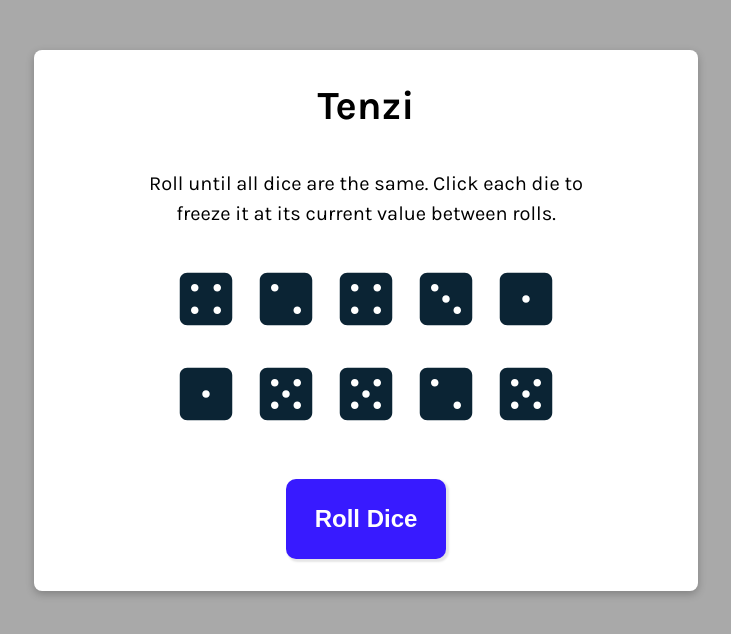
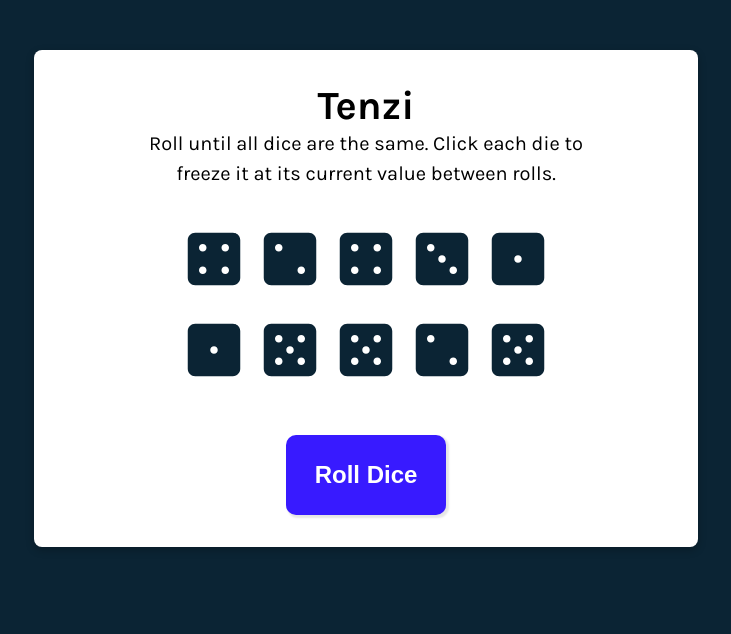
Before and after one commit to stolomeo/Tenzi, a React (Create React App) app: page / in a window 1280 px wide. Shown: the top 634 px of the page, without its empty margins (274-1005 px from the left). Built offline with nearby package versions, Linux system fonts and the light colour scheme.

Commit message:
style header

```diff
--- a/src/App.js
+++ b/src/App.js
@@ -1,5 +1,6 @@
 import React, { useState, useEffect } from "react";
 import Die from "./components/Die";
+import Header from "./components/Header";
 import { nanoid } from "nanoid";
 import Confetti from "react-confetti";
 
@@ -66,11 +67,7 @@ export default function App() {
   return (
     <main>
       {tenzi && <Confetti />}
-      <h1 className="title">Tenzi</h1>
-      <p className="instructions">
-        Roll until all dice are the same. Click each die to freeze it at its
-        current value between rolls.
-      </p>
+      <Header />
       <div className="dice-container">{diceElements}</div>
       <button className="btn-roll" onClick={rollDice}>
         {tenzi ? "New Game" : "Roll Dice"}
--- a/src/index.css
+++ b/src/index.css
@@ -11,7 +11,7 @@ body {
   align-items: center;
   justify-content: center;
   padding-top: 50px;
-  background-color: darkgrey;
+  background-color: #0b2434;
   font-family: "karla", Verdana, Geneva, Tahoma, sans-serif;
 }
 
@@ -27,19 +27,24 @@ main {
   gap: 40px;
   padding: 2rem;
 }
+header {
+  display: flex;
+  flex-direction: column;
+  align-items: center;
+}
 .title {
   font-size: 2.5rem;
 }
 .instructions {
   font-size: 1.25em;
-  text-align: center;
   line-height: 1.5;
   width: 80%;
+  text-align: center;
 }
 .dice-container {
   display: grid;
   grid-template: auto auto / repeat(5, 1fr);
-  gap: 20px;
+  gap: 16px;
 }
 .die-num {
   color: #0b2434;
```
